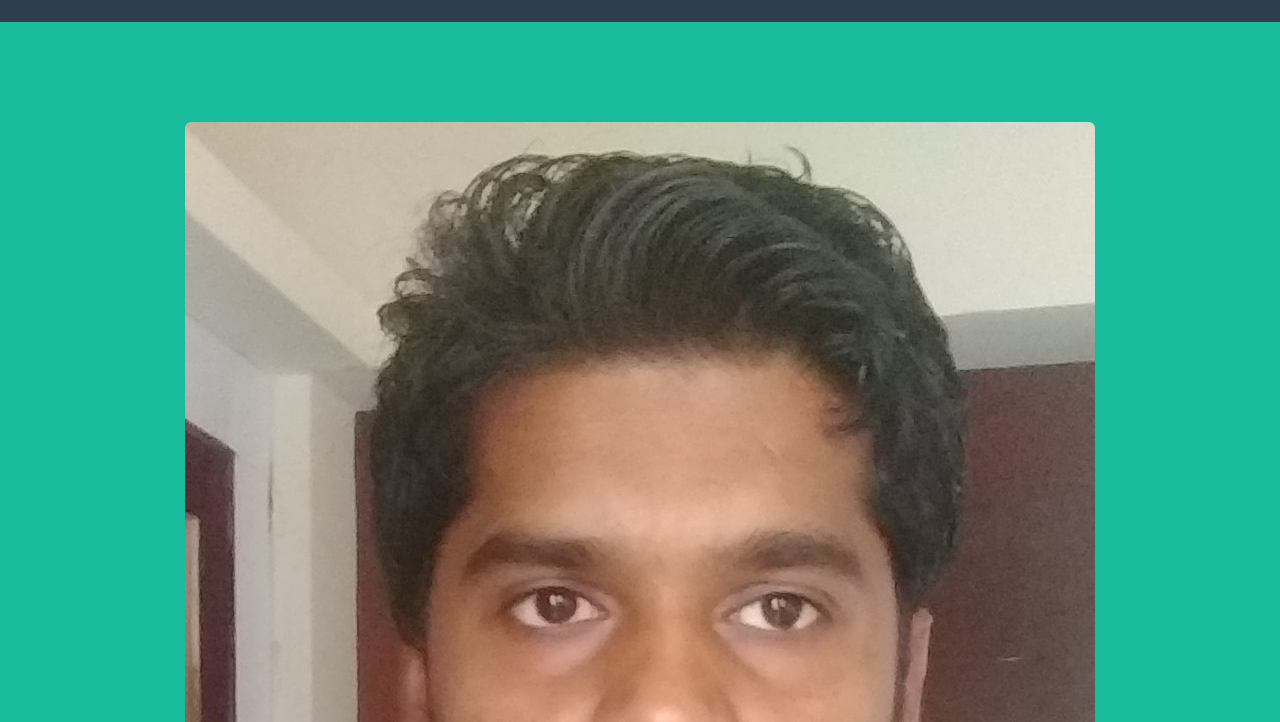
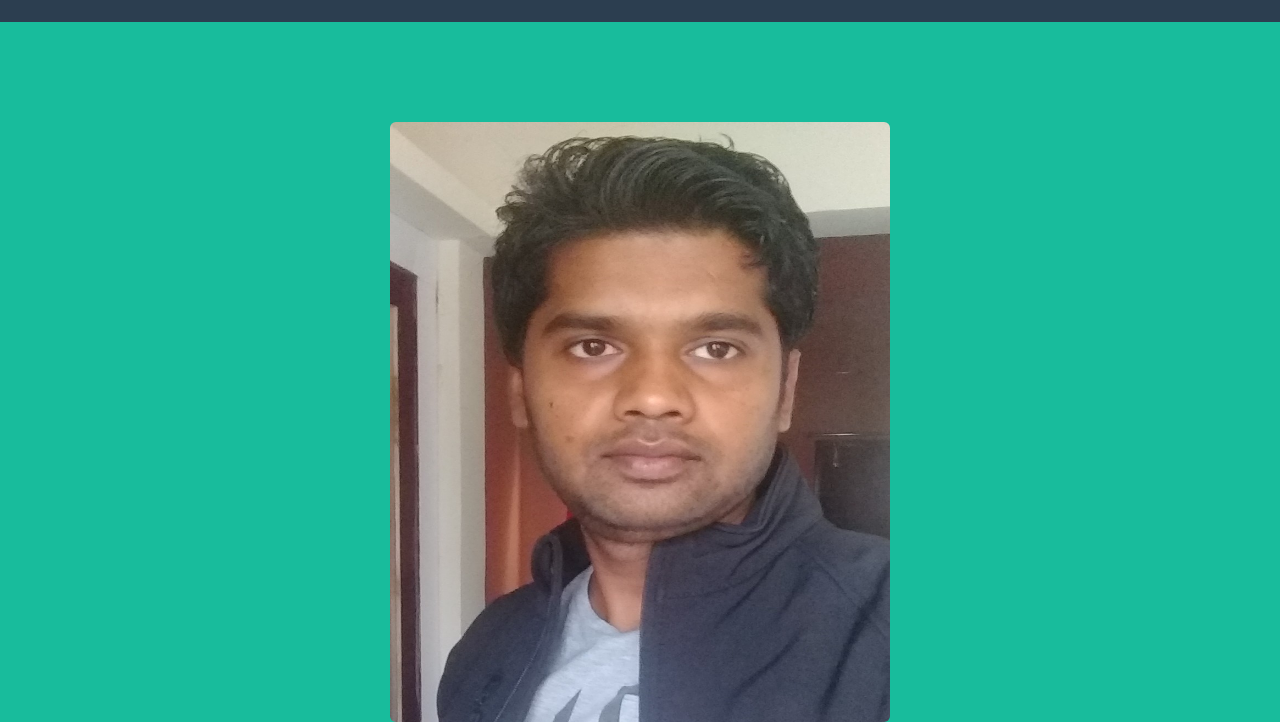
Before and after one commit to swapanshaw/swapanshaw.github.io, a website: page index.html in a window 1280 px wide. Shown: the part 78-800 px from the top of the page. Drawn offline with nearby package versions, Linux system fonts and the light colour scheme.

Commit message:
Update index.html
change height and width of profile pic

```diff
--- a/index.html
+++ b/index.html
@@ -72,7 +72,7 @@
         <div class="container" id="maincontent" tabindex="-1">
             <div class="row">
                 <div class="col-lg-12">
-                    <img class="img-rounded" src="img/profile1.jpg" alt="">
+                    <img class="img-rounded" src="img/profile1.jpg" alt="Swapan Shaw" width="500" height="600">
                     <div class="intro-text">
                         <h1 class="name">I'am Swapan Shaw</h1>
                         <hr class="star-light">
```
